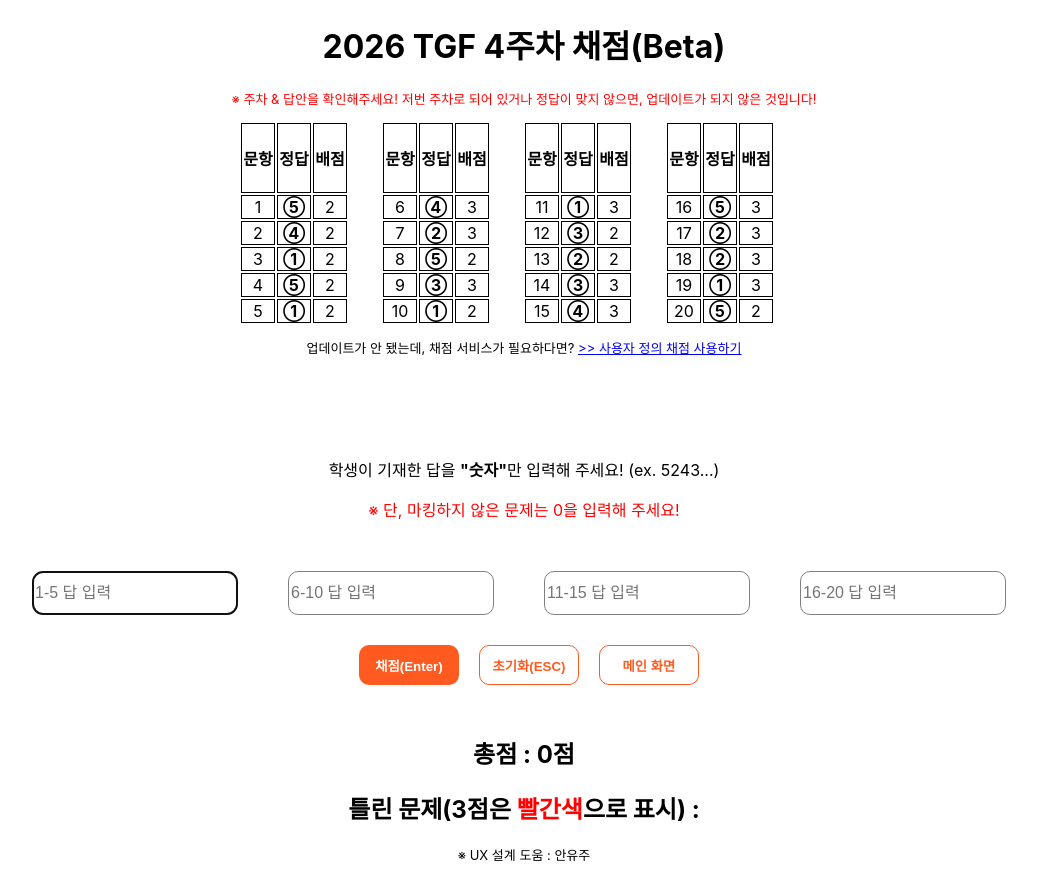
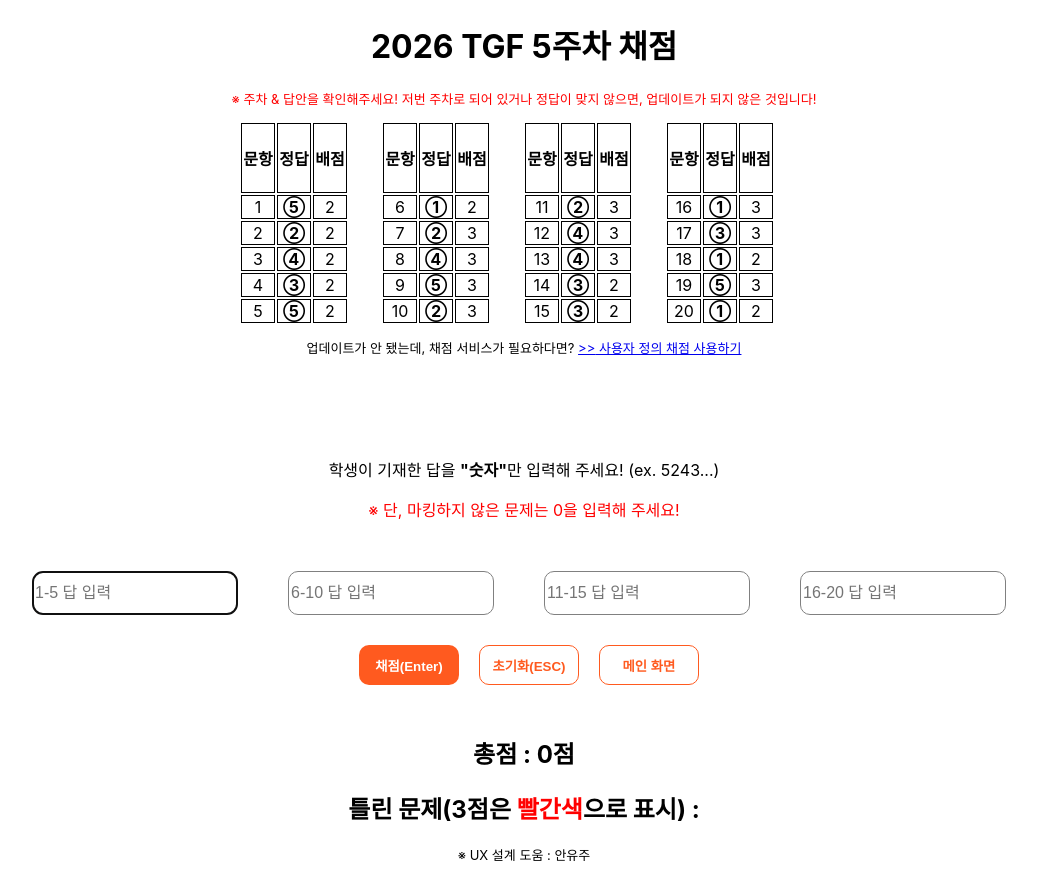
Before and after one commit to GitC0de/TGF-Scoring, a React (Create React App) app: page /full-test in a window 1280 px wide. Shown: the whole page, without its empty margins (116-1153 px from the left). Built offline with nearby package versions, Linux system fonts and the light colour scheme.

Commit message:
5th week update

```diff
--- a/src/component/FullTestScoring.js
+++ b/src/component/FullTestScoring.js
@@ -5,11 +5,11 @@ import "./FullTestScoring.css";
 export default function FullTestScoring() {
   const nav = useNavigate();
   const rightAnswer = [
-    5, 4, 1, 5, 1, 4, 2, 5, 3, 1, 1, 3, 2, 3, 4, 5, 2, 2, 1, 5,
+    5, 2, 4, 3, 5, 1, 2, 4, 5, 2, 2, 4, 4, 3, 3, 1, 3, 1, 5, 1,
   ];
 
   const questionScore = [
-    2, 2, 2, 2, 2, 3, 3, 2, 3, 2, 3, 2, 2, 3, 3, 3, 3, 3, 3, 2,
+    2, 2, 2, 2, 2, 2, 3, 3, 3, 3, 3, 3, 3, 2, 2, 3, 3, 2, 3, 2,
   ];
 
   const wrongProblems = [];
@@ -106,7 +106,7 @@ export default function FullTestScoring() {
 
   return (
     <>
-      <h1>2026 TGF 4주차 채점(Beta)</h1>
+      <h1>2026 TGF 5주차 채점</h1>
       <p className="confirmation">
         ※ 주차 & 답안을 확인해주세요! 저번 주차로 되어 있거나 정답이 맞지
         않으면, 업데이트가 되지 않은 것입니다!
```
